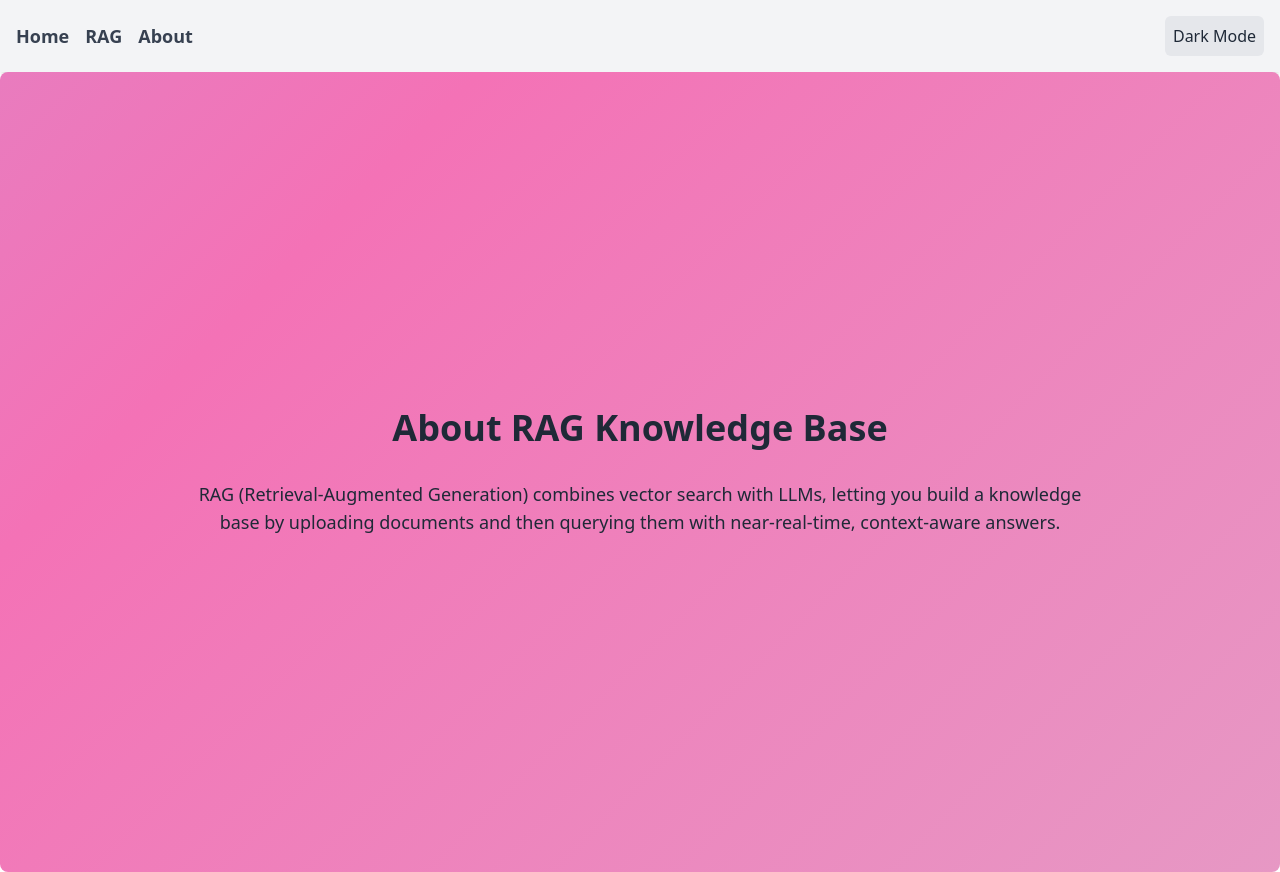
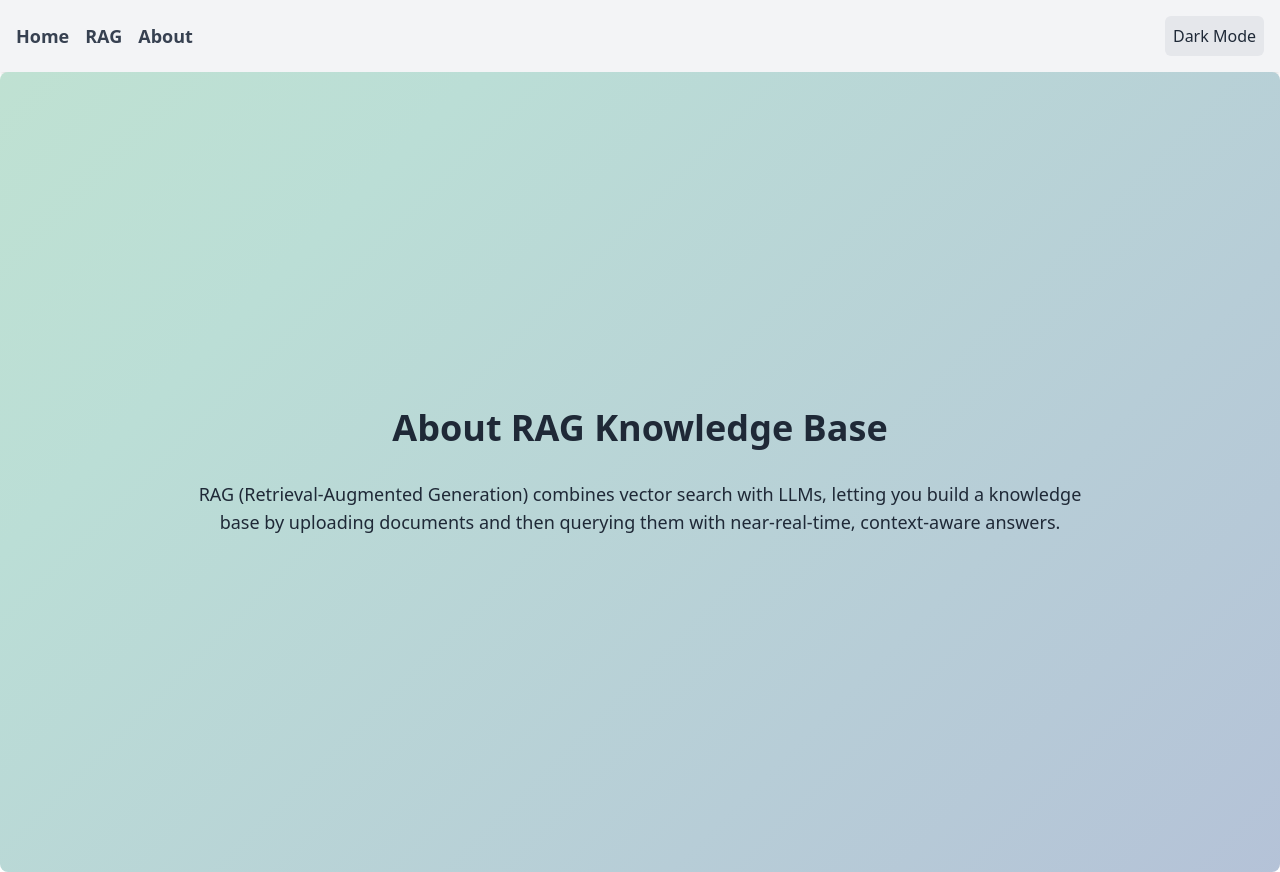
Before and after one commit to Gokulkiran418/rag-document-retrieval, a Next.js app: page /about in a window 1280 px wide. Built offline with nearby package versions, Linux system fonts and the light colour scheme.

Commit message:
Change color palette, duration of animation

```diff
--- a/src/context/ThemeContext.tsx
+++ b/src/context/ThemeContext.tsx
@@ -3,6 +3,7 @@
 import { createContext, useContext, useState, useEffect } from "react";
 
 type Theme = "light" | "dark";
+
 interface ThemeContextValue {
   theme: Theme;
   setTheme: (theme: Theme) => void;
@@ -20,13 +21,14 @@ export const ThemeProvider = ({ children }: { children: React.ReactNode }) => {
   }, []);
 
   useEffect(() => {
+    document.documentElement.classList.toggle("dark", theme === "dark");
     localStorage.setItem("theme", theme);
   }, [theme]);
 
   const gradientColors =
     theme === "light"
-      ? ["#93C5FD", "#F472B6", "#D1D5DB"]
-      : ["#1E293B", "#4C51BF", "#0F172A"];
+      ? ["#E0F9B5", "#BBDED6", "#AA96DA"]
+      : ["#0A2647", "#000000", "#950101"];
 
   return (
     <ThemeContext.Provider value={{ theme, setTheme, gradientColors }}>
--- a/tailwind.config.js
+++ b/tailwind.config.js
@@ -16,6 +16,10 @@ module.exports = {
         'bg-dark': '#0F172A', // Darker background
         success: '#10B981',
         error: '#DC2626',
+        cardcolor: {
+          light: '#E4F9F5',
+          dark: '#222831',
+        },
         'text-light': '#111827',
         'text-dark': '#E5E7EB', // Lighter text for dark mode contrast
       },
```
